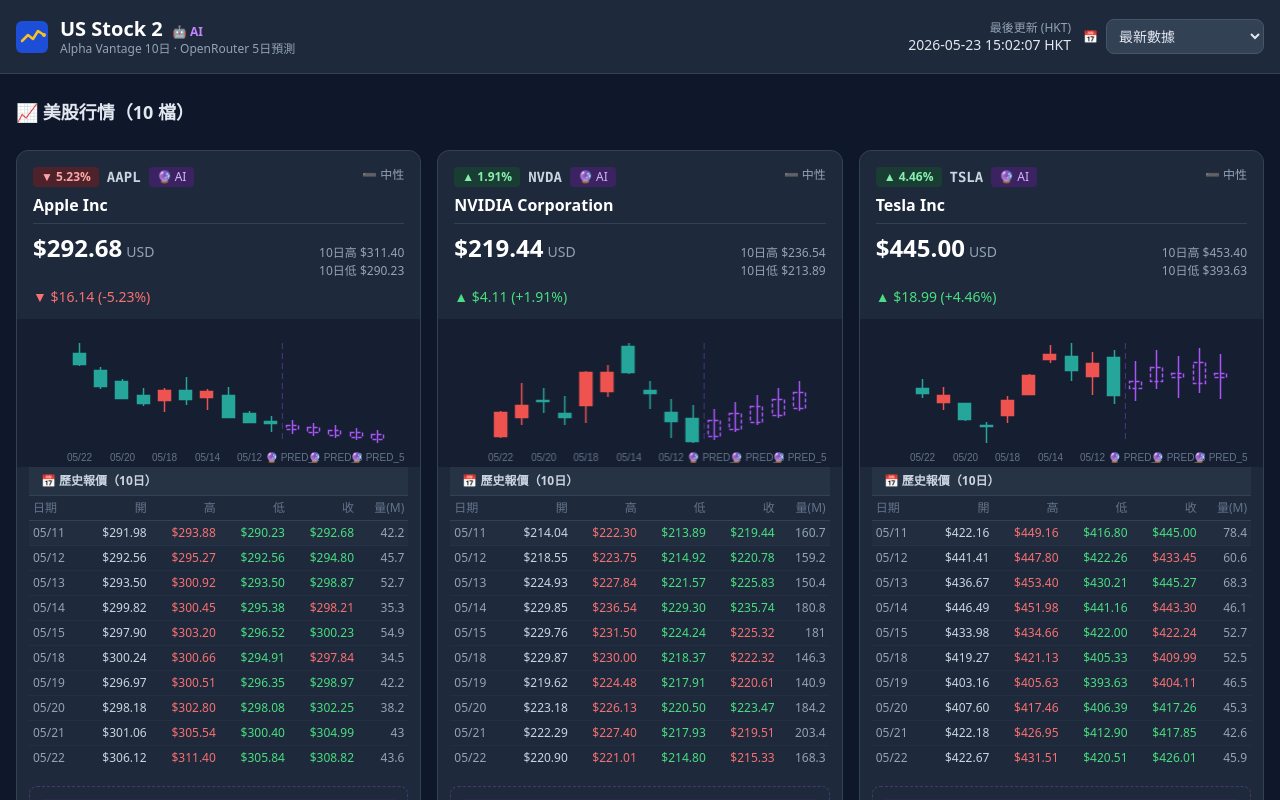
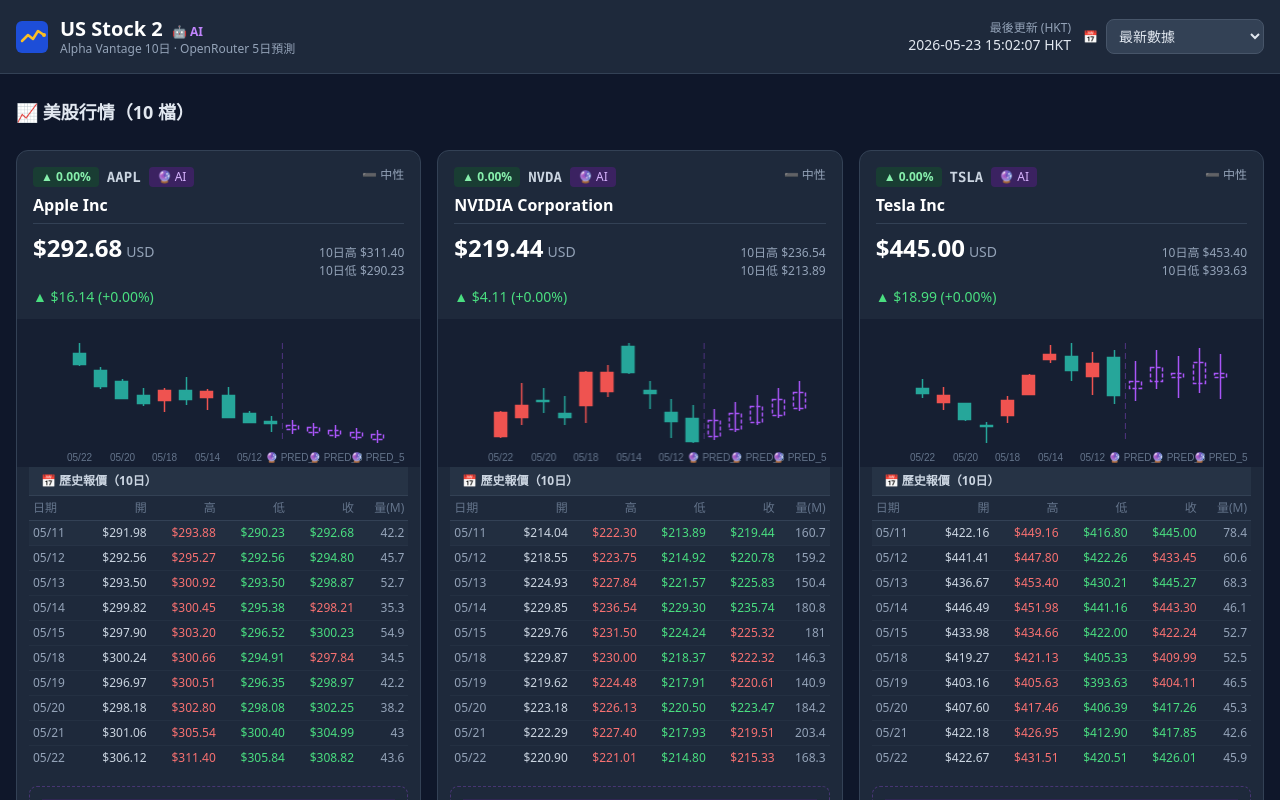
Before and after one commit to 88flytomoney-ctrl/usstock2, a React (Vite) app: page / in a window 1280 px wide. Shown: the top 800 px of the page. Built offline with nearby package versions, Linux system fonts and the light colour scheme.

Commit message:
Fix: map pctChange field to fiveDayPct in StockCard

```diff
--- a/src/components/StockCard.jsx
+++ b/src/components/StockCard.jsx
@@ -17,7 +17,8 @@
 function fmt(v) { return typeof v === 'number' ? v.toFixed(2) : '—'; }
 
 export default function StockCard({ stock, prediction }) {
-  const { code, name, symbol, prices = [], fiveDayPct = 0 } = stock;
+  const { code, name, symbol, prices = [], pctChange = 0 } = stock;
+  const fiveDayPct = pctChange;
 
   // combined_data: [0-9] = 10 historical, [10-14] = 5 AI predicted
   const hasAi    = prediction?.has_ai && Array.isArray(prediction.combined_data);
```
